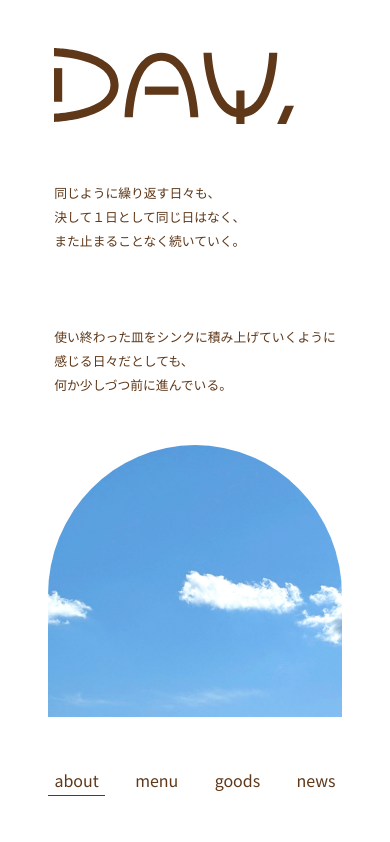
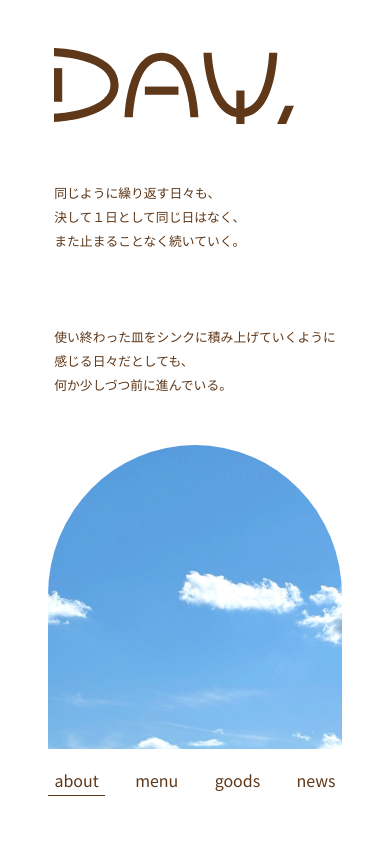
Before and after one commit to naoto410/Day-HP, a Vue app: page / in a window 390 px wide. Shown: the top 842 px of the page. Built offline with nearby package versions, Linux system fonts and the light colour scheme.

Commit message:
微調整

```diff
--- a/src/components/Footer.vue
+++ b/src/components/Footer.vue
@@ -74,7 +74,7 @@
       justify-content: space-between;
       width: 100%;
       background-color: #fff;
-      padding: 3rem;
+      padding: 1rem 3rem 3rem;
     }
   }
 
```
